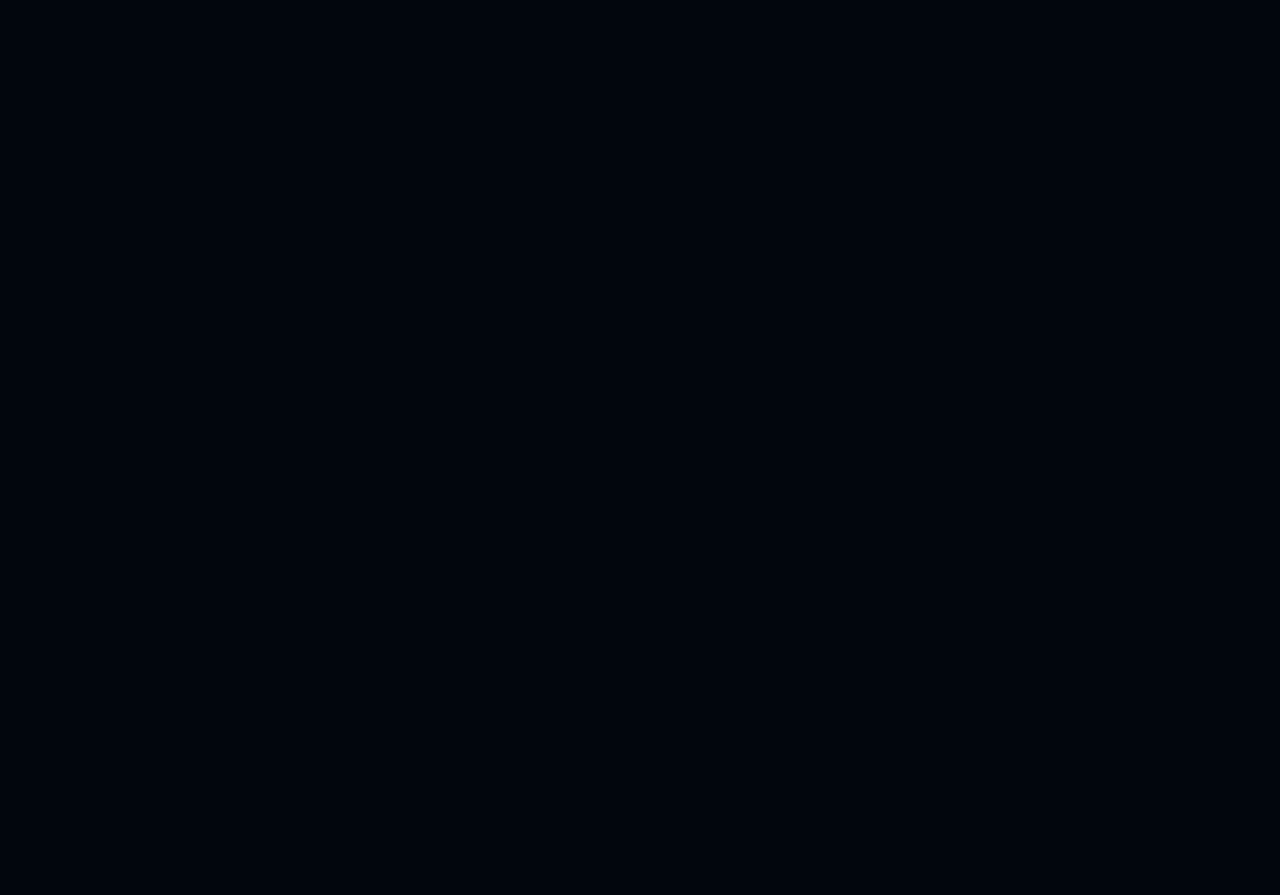
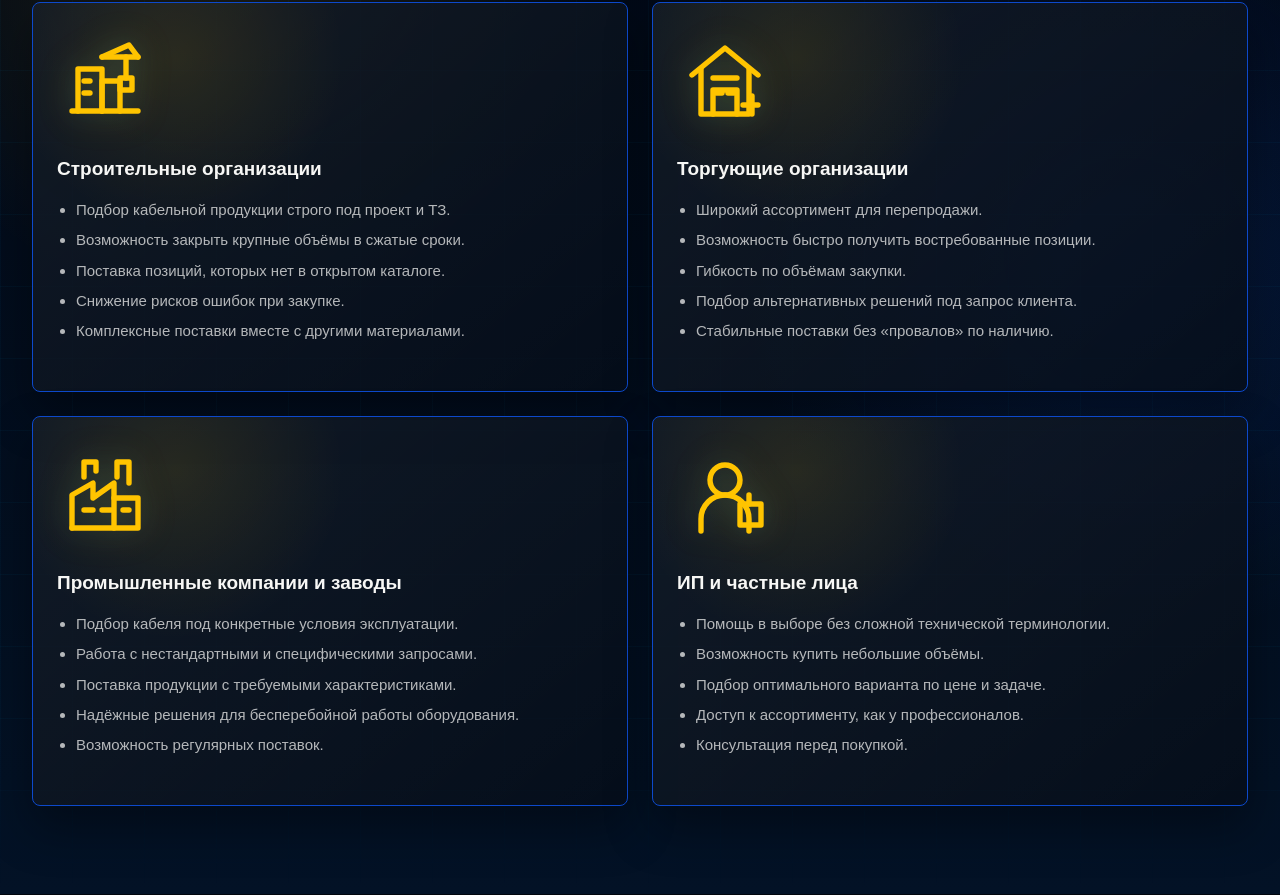
Before and after one commit to artofmarktg-a11y/cable, a Next.js app: page / in a window 1280 px wide. Shown: the part 8774-9669 px from the top of the page. Before the commit the page ends 8485 px from the top, so only its background shows below. Built offline with nearby package versions, Linux system fonts and the light colour scheme.

Commit message:
Add audience section

```diff
--- a/app/globals.css
+++ b/app/globals.css
@@ -56,6 +56,7 @@ img {
 .task-section,
 .advantages-section,
 .responsibility-section,
+.audience-section,
 .catalog-section {
   position: relative;
   overflow: hidden;
@@ -104,6 +105,14 @@ img {
     radial-gradient(circle at 12% 34%, rgba(17, 184, 255, 0.12), transparent 30%),
     radial-gradient(circle at 82% 18%, rgba(13, 73, 203, 0.2), transparent 30%),
     linear-gradient(180deg, #031226 0%, #020712 100%);
+}
+
+.audience-section {
+  padding: 78px 0 88px;
+  background:
+    radial-gradient(circle at 18% 20%, rgba(255, 196, 0, 0.1), transparent 26%),
+    radial-gradient(circle at 88% 46%, rgba(13, 73, 203, 0.18), transparent 30%),
+    linear-gradient(180deg, #020712 0%, #031226 100%);
 }
 
 .hero-section::before,
@@ -111,6 +120,7 @@ img {
 .task-section::before,
 .advantages-section::before,
 .responsibility-section::before,
+.audience-section::before,
 .catalog-section::before {
   position: absolute;
   inset: 0;
@@ -344,6 +354,7 @@ svg {
 .manufacturer-card,
 .advantage-card,
 .responsibility-card,
+.audience-card,
 .task-tabs-wrap {
   border: 1px solid var(--line);
   border-radius: 8px;
@@ -658,6 +669,55 @@ svg {
   color: var(--muted);
   font-size: 16px;
   line-height: 1.4;
+}
+
+.audience-heading {
+  max-width: 980px;
+}
+
+.audience-grid {
+  display: grid;
+  grid-template-columns: repeat(4, minmax(0, 1fr));
+  gap: 24px;
+  margin-top: 56px;
+}
+
+.audience-card {
+  min-height: 470px;
+  display: flex;
+  flex-direction: column;
+  padding: 30px 24px 28px;
+  background:
+    radial-gradient(circle at 24% 14%, rgba(255, 196, 0, 0.1), transparent 30%),
+    linear-gradient(140deg, rgba(255, 255, 255, 0.05), rgba(255, 255, 255, 0)),
+    var(--panel);
+}
+
+.audience-card svg {
+  width: 96px;
+  height: 96px;
+  margin-bottom: 28px;
+  color: var(--yellow);
+  filter:
+    drop-shadow(0 0 18px rgba(255, 196, 0, 0.2))
+    drop-shadow(0 0 12px rgba(17, 184, 255, 0.12));
+}
+
+.audience-card h3 {
+  margin: 0 0 18px;
+  font-size: clamp(19px, 1.22vw, 23px);
+  font-weight: 700;
+  line-height: 1.25;
+}
+
+.audience-card ul {
+  display: grid;
+  gap: 9px;
+  margin: 0;
+  padding-left: 19px;
+  color: var(--muted);
+  font-size: 15px;
+  line-height: 1.42;
 }
 
 .task-tabs-wrap {
@@ -1243,6 +1303,15 @@ svg {
     margin-top: 44px;
   }
 
+  .audience-grid {
+    grid-template-columns: repeat(2, minmax(0, 1fr));
+    margin-top: 44px;
+  }
+
+  .audience-card {
+    min-height: 390px;
+  }
+
   .advantage-card {
     min-height: 340px;
   }
@@ -1414,6 +1483,7 @@ svg {
   .task-section,
   .advantages-section,
   .responsibility-section,
+  .audience-section,
   .catalog-section {
     padding: 58px 0;
   }
@@ -1506,6 +1576,23 @@ svg {
     height: 46px;
   }
 
+  .audience-grid {
+    grid-template-columns: 1fr;
+    gap: 16px;
+    margin-top: 34px;
+  }
+
+  .audience-card {
+    min-height: 0;
+    padding: 24px 22px;
+  }
+
+  .audience-card svg {
+    width: 76px;
+    height: 76px;
+    margin-bottom: 22px;
+  }
+
   .hero-grid {
     margin-top: 44px;
   }
--- a/app/page.jsx
+++ b/app/page.jsx
@@ -154,6 +154,53 @@ const responsibilityItems = [
   },
 ];
 
+const audienceItems = [
+  {
+    icon: "construction",
+    title: "Строительные организации",
+    points: [
+      "Подбор кабельной продукции строго под проект и ТЗ.",
+      "Возможность закрыть крупные объёмы в сжатые сроки.",
+      "Поставка позиций, которых нет в открытом каталоге.",
+      "Снижение рисков ошибок при закупке.",
+      "Комплексные поставки вместе с другими материалами.",
+    ],
+  },
+  {
+    icon: "warehouse",
+    title: "Торгующие организации",
+    points: [
+      "Широкий ассортимент для перепродажи.",
+      "Возможность быстро получить востребованные позиции.",
+      "Гибкость по объёмам закупки.",
+      "Подбор альтернативных решений под запрос клиента.",
+      "Стабильные поставки без «провалов» по наличию.",
+    ],
+  },
+  {
+    icon: "factory",
+    title: "Промышленные компании и заводы",
+    points: [
+      "Подбор кабеля под конкретные условия эксплуатации.",
+      "Работа с нестандартными и специфическими запросами.",
+      "Поставка продукции с требуемыми характеристиками.",
+      "Надёжные решения для бесперебойной работы оборудования.",
+      "Возможность регулярных поставок.",
+    ],
+  },
+  {
+    icon: "private-client",
+    title: "ИП и частные лица",
+    points: [
+      "Помощь в выборе без сложной технической терминологии.",
+      "Возможность купить небольшие объёмы.",
+      "Подбор оптимального варианта по цене и задаче.",
+      "Доступ к ассортименту, как у профессионалов.",
+      "Консультация перед покупкой.",
+    ],
+  },
+];
+
 function Icon({ name }) {
   const common = {
     viewBox: "0 0 32 32",
@@ -213,6 +260,50 @@ function Icon({ name }) {
         <path d="M19 3v6h5" />
         <path d="M12 15h8" />
         <path d="M12 20h8" />
+      </>
+    ),
+    construction: (
+      <>
+        <path d="M5 26h22" />
+        <path d="M7 26V12h8v14" />
+        <path d="M15 26V16h6v10" />
+        <path d="M9 16h2" />
+        <path d="M9 20h2" />
+        <path d="M15 8h12" />
+        <path d="M15 8 24 4l3 4" />
+        <path d="M23 8v7" />
+        <path d="M21 15h4v4h-4z" />
+      </>
+    ),
+    warehouse: (
+      <>
+        <path d="M5 14 16 5l11 9" />
+        <path d="M8 12v15h16V12" />
+        <path d="M12 27v-8h8v8" />
+        <path d="M12 15h8" />
+        <path d="M13 20h2" />
+        <path d="M17 20h2" />
+        <path d="M22 24h5" />
+        <path d="M25 21v6" />
+      </>
+    ),
+    factory: (
+      <>
+        <path d="M5 27V16l7-4v5l7-5v15" />
+        <path d="M19 17h8v10H5" />
+        <path d="M9 21h3" />
+        <path d="M15 21h3" />
+        <path d="M22 21h2" />
+        <path d="M9 10V5h4v3" />
+        <path d="M20 10V5h4v7" />
+      </>
+    ),
+    "private-client": (
+      <>
+        <path d="M16 16a5 5 0 1 0 0-10 5 5 0 0 0 0 10Z" />
+        <path d="M8 28v-4a8 8 0 0 1 16 0v4" />
+        <path d="M21 19h7v7h-7z" />
+        <path d="M24 19v-3" />
       </>
     ),
   };
@@ -372,6 +463,35 @@ function ResponsibilitySection() {
   );
 }
 
+function AudienceSection() {
+  return (
+    <section className="audience-section" id="audience" aria-labelledby="audience-title">
+      <div className="section-shell">
+        <div className="section-heading audience-heading">
+          <h2 id="audience-title">С кем работаем</h2>
+          <p>
+            Поставляем кабельную продукцию под любые задачи и объёмы — от единичных закупок до комплексных поставок.
+          </p>
+        </div>
+
+        <div className="audience-grid">
+          {audienceItems.map((item) => (
+            <article className="audience-card" key={item.title}>
+              <Icon name={item.icon} />
+              <h3>{item.title}</h3>
+              <ul>
+                {item.points.map((point) => (
+                  <li key={point}>{point}</li>
+                ))}
+              </ul>
+            </article>
+          ))}
+        </div>
+      </div>
+    </section>
+  );
+}
+
 function Header() {
   return (
     <header className="site-header">
@@ -519,6 +639,7 @@ export default function HomePage() {
       <CatalogSection />
       <AdvantagesSection />
       <ResponsibilitySection />
+      <AudienceSection />
       <section className="contacts-anchor" id="contacts" aria-label="Контакты" />
     </main>
   );
```
